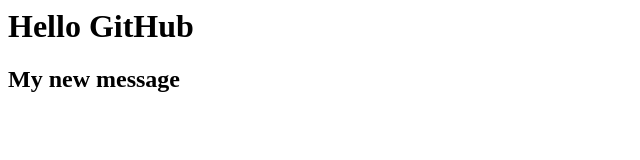
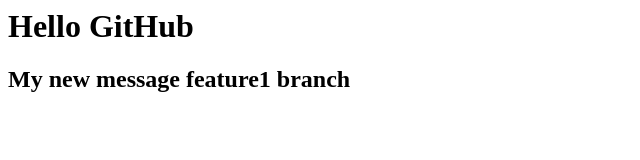
Before and after one commit to Shreyaswadnerkar/git_github, a plain HTML site: page index.html in a window 1280 px wide. Shown: the whole page, without its empty margins (0-640 px from the left). Drawn offline with Linux system fonts and the light colour scheme.

Commit message:
feature1 branch changes

```diff
--- a/index.html
+++ b/index.html
@@ -1,2 +1,2 @@
 <h1>Hello GitHub</h1>
-<h2>My new message</h2>
+<h2>My new message feature1 branch</h2>
```
